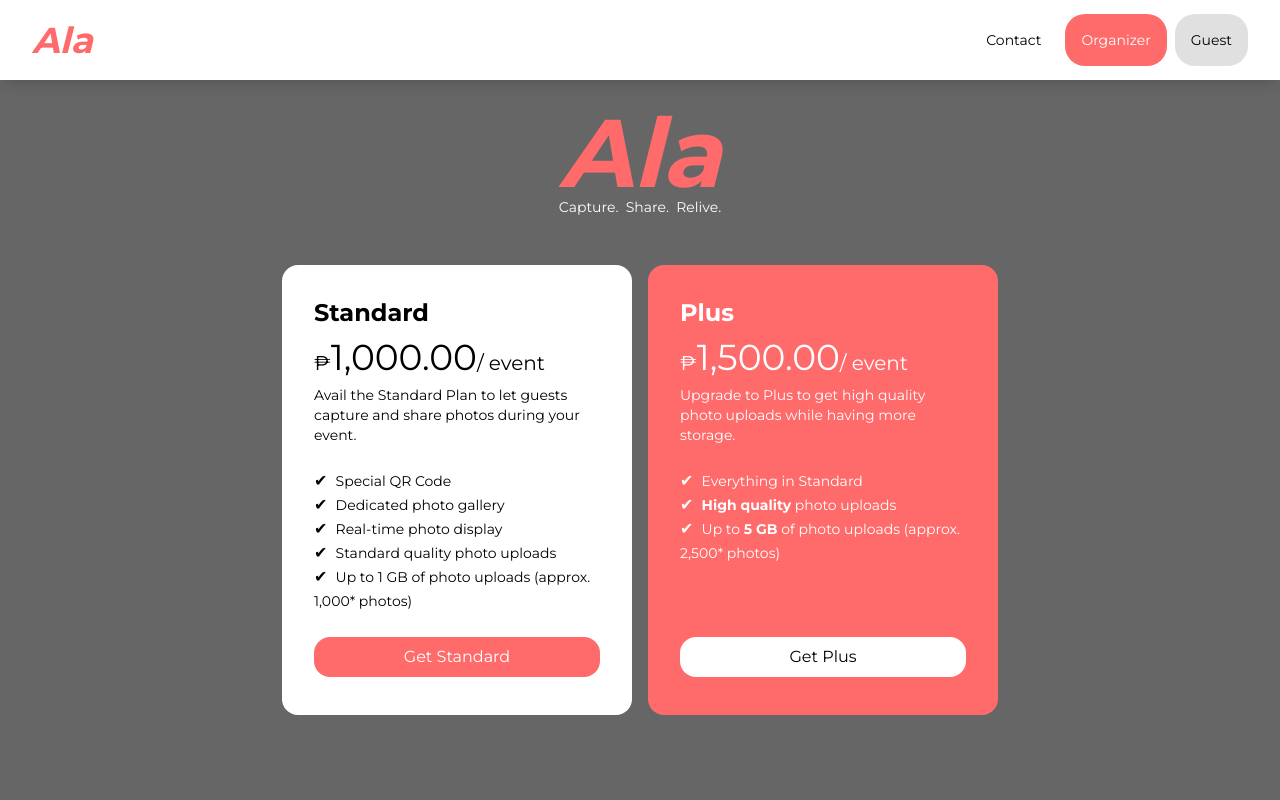
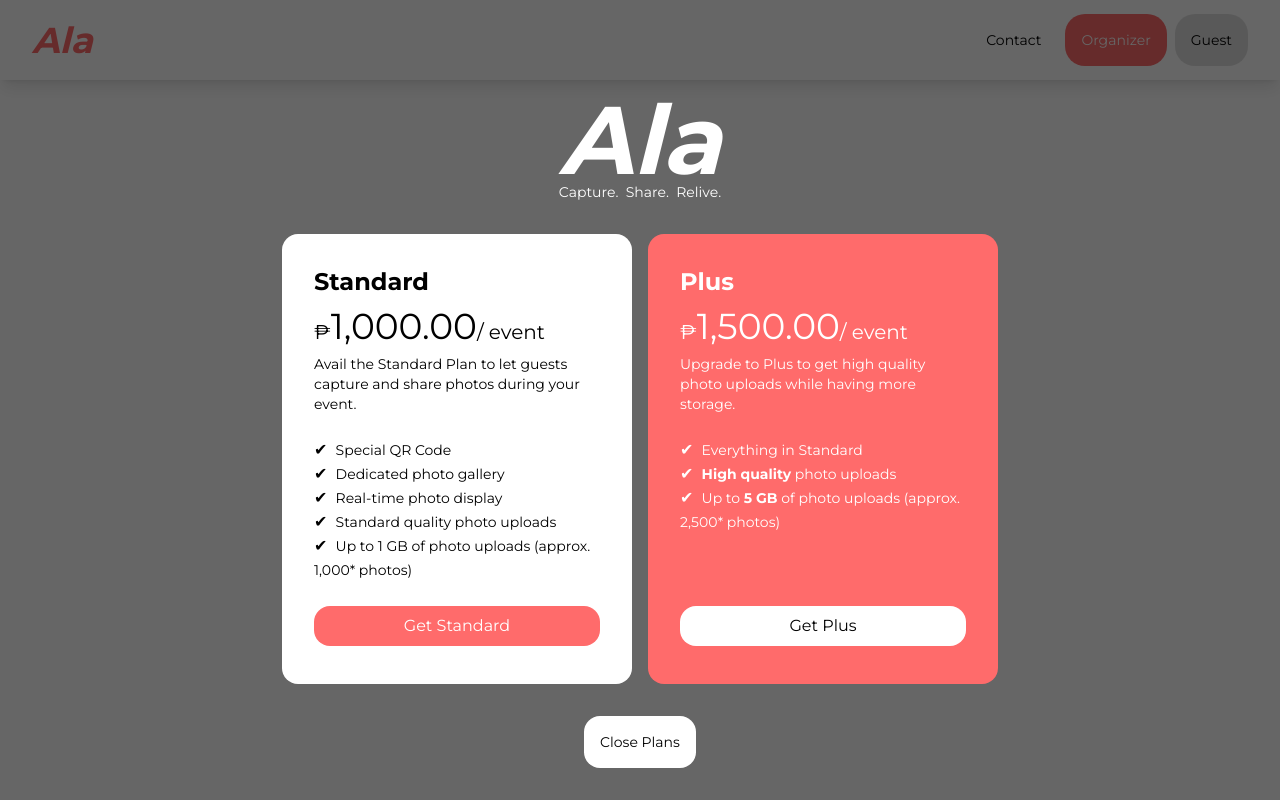
Before and after one commit to vnclrd/ala, a React (Vite) app: page /plans in a window 1280 px wide. Built offline with nearby package versions, Linux system fonts and the light colour scheme.

Commit message:
Improve plans

```diff
--- a/src/tsx/Plans.tsx
+++ b/src/tsx/Plans.tsx
@@ -1,37 +1,22 @@
+import { Link } from 'react-router-dom'
+
 export default function Plans() {
   return (
-    <div
-      className='
-        flex items-center justify-center w-screen h-screen
-        lg:pt-30
-      '
-    >
+    <div className='flex items-center justify-center w-screen h-screen'>
       <div
         className='
-            flex flex-col items-center justify-center w-screen h-screen
-            bg-[#000]/60 gap-12 z-20
-          '
+          flex flex-col items-center justify-center w-screen
+          h-screen bg-[#000]/60 gap-8 z-99999
+          lg:pt-40
+        '
       >
         <div className='flex flex-col items-center mt-[-100px]'>
           {/* Title */}
-          <h1
-            className='
-              text-[#ff6b6b] italic font-bold
-              md:text-[10rem] md:text-[#ff6b6b]
-              lg:text-8xl lg:text-[#ff6b6b]
-            '
-          >
+          <h1 className='text-[#fff] italic font-bold text-8xl'>
             Ala
           </h1>
           {/* Tagline */}
-          <div
-            className='
-              flex text-sm
-              text-[#fff] mt-[-4px]
-              md:text-sm md:text-[#fff]
-              lg:text-sm lg:text-[#fff]
-            '
-          >
+          <div className='flex text-sm text-[#fff] mt-[-6px]'>
             <h1>Capture. &nbsp;</h1>
             <h1>Share. &nbsp;</h1>
             <h1>Relive.</h1>
@@ -43,7 +28,8 @@ export default function Plans() {
           {/* Plan 1 */}
           <div
             className='
-              flex flex-col items-left w-[350px] h-[450px] bg-[#fff] rounded-2xl p-8 gap-2 z-30
+              flex flex-col items-left w-[350px] h-[450px]
+              bg-[#fff] rounded-2xl p-8 gap-2 z-30
             '
           >
             <h1 className='font-bold text-2xl'>Standard</h1>
@@ -77,14 +63,20 @@ export default function Plans() {
                 <br />
               </span>
             </p>
-            <button className='bg-[#ff6b6b] text-[#fff] p-2 rounded-2xl mt-4 cursor-pointer'>
+            <button
+              className='
+                bg-[#ff6b6b] text-[#fff] p-2
+                rounded-2xl mt-4 cursor-pointer
+              '
+            >
               Get Standard
             </button>
           </div>
           {/* Plan 2 */}
           <div
             className='
-              flex flex-col items-left w-[350px] h-[450px] bg-[#ff6b6b] rounded-2xl p-8 gap-2 z-30
+              flex flex-col items-left w-[350px] h-[450px]
+              bg-[#ff6b6b] rounded-2xl p-8 gap-2 z-30
             '
           >
             <h1 className='font-bold text-2xl text-[#fff]'>Plus</h1>
@@ -119,6 +111,17 @@ export default function Plans() {
             </button>
           </div>
         </div>
+        <Link to='/'>
+          <button
+            className='
+              bg-[#fff] text-[#000] text-sm font-medium cursor-pointer
+              p-4 rounded-2xl
+            '
+          >
+            Close Plans
+          </button>
+        </Link>
+
       </div>
     </div>
   );
```
